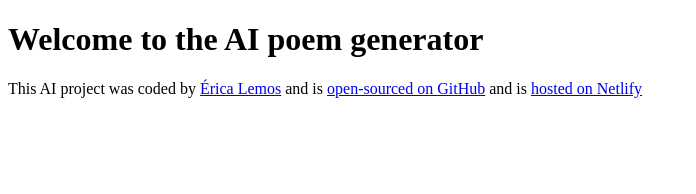
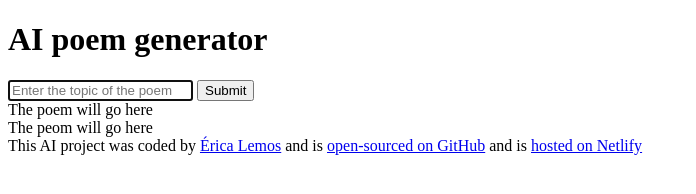
Before and after one commit to ericasof3/poem-generator, a plain HTML site: page index.html in a window 1280 px wide. Shown: the whole page, without its empty margins (0-696 px from the left). Drawn offline with Linux system fonts and the light colour scheme.

Commit message:
Added the basic HTML structure

```diff
--- a/index.html
+++ b/index.html
@@ -7,7 +7,27 @@
     <title>AI Poem Generator</title>
   </head>
   <body>
-    <h1>Welcome to the AI poem generator</h1>
+    <header>
+      <h1>AI poem generator</h1>
+    </header>
+
+    <main>
+      <form>
+        <input
+          type="text"
+          placeholder="Enter the topic of the poem"
+          autofocus
+          required
+          autocomplete="off"
+        />
+        <input type="submit" />
+      </form>
+      <div>
+        The poem will go here
+        <br />
+        The peom will go here
+      </div>
+    </main>
 
     <footer>
       This AI project was coded by
```
